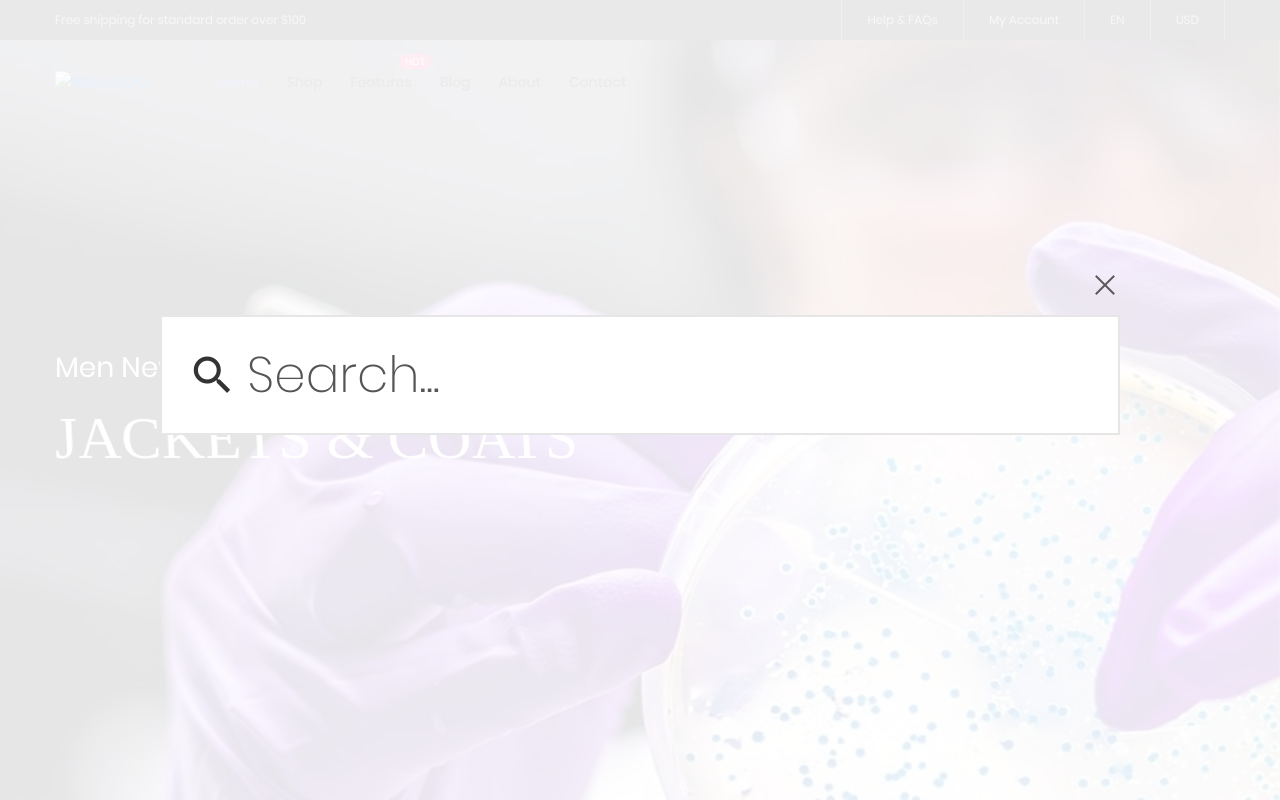
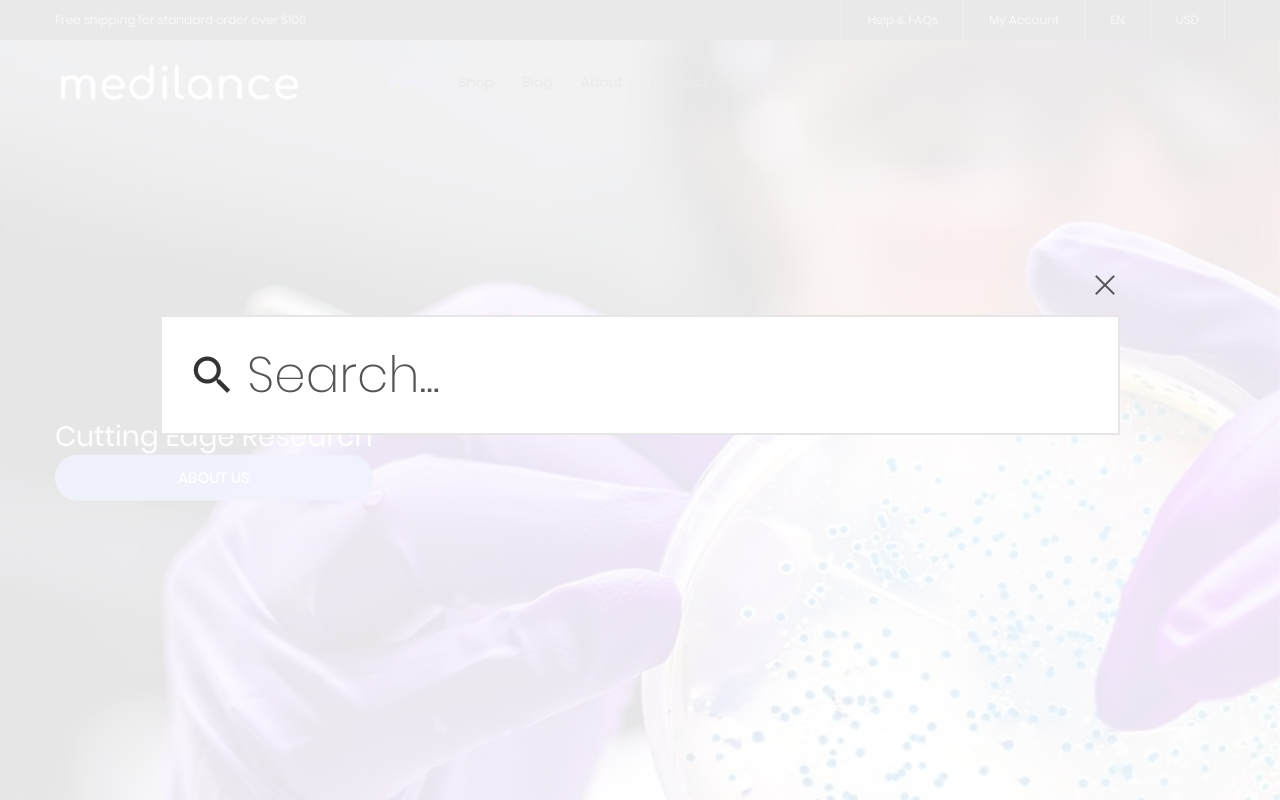
Before and after one commit to anmolgxrg/medilance.in, a plain HTML site: page index.html in a window 1280 px wide. Both pictures are taken after a click on the element 1199 px from the left and 82 px from the top of the page. Drawn offline with Linux system fonts and the light colour scheme; a web font is replaced by a local one.

Commit message:
Update index.html

```diff
--- a/index.html
+++ b/index.html
@@ -73,7 +73,7 @@
 
 					<!-- Logo desktop -->
 					<a href="#" class="logo">
-						<img src="images/icons/logo-01.png" alt="IMG-LOGO">
+						<img src="images/icons/logo-1.png" alt="IMG-LOGO">
 					</a>
 
 					<!-- Menu desktop -->
@@ -90,10 +90,6 @@
 
 							<li>
 								<a href="product.html">Shop</a>
-							</li>
-
-							<li class="label1" data-label1="hot">
-								<a href="shoping-cart.html">Features</a>
 							</li>
 
 							<li>
@@ -226,16 +222,12 @@
 
 							<div class="layer-slick1 animated visible-false" data-appear="fadeInUp" data-delay="800">
 								<span class="ltext-101 cl2 respon2">
-									Women Collection 2018
+									Cutting Edge Research
 								</span>
-
-								<h2 class="flex-c-m stext-101 cl0 size-101 bg1 bor1 hov-btn1 p-lr-15 trans-04">
-									NEW SEASON
-								</h2>
 
 
 								<a href="product.html" class="flex-c-m stext-101 cl0 size-101 bg1 bor1 hov-btn1 p-lr-15 trans-04">
-									Shop Now
+									About Us
 								</a>
 							 </div>
 						</div>
@@ -244,50 +236,37 @@
 
 				<div class="item-slick1" style="background-image: url(images/slide-02.jpg);">
 					<div class="container h-full">
-						<div class="flex-col-l-m h-full p-t-100 p-b-30 respon5">
-							<div class="layer-slick1 animated visible-false" data-appear="rollIn" data-delay="0">
+											<div class="flex-col-l-m h-full p-t-100 p-b-30 respon5">
+
+							<div class="layer-slick1 animated visible-false" data-appear="fadeInUp" data-delay="800">
 								<span class="ltext-101 cl2 respon2">
-									Men New-Season
+									Cutting Edge Research
 								</span>
-							</div>
 
-							<div class="layer-slick1 animated visible-false" data-appear="lightSpeedIn" data-delay="800">
-								<h2 class="ltext-201 cl2 p-t-19 p-b-43 respon1">
-									Jackets & Coats
-								</h2>
-							</div>
 
-							<div class="layer-slick1 animated visible-false" data-appear="slideInUp" data-delay="1600">
 								<a href="product.html" class="flex-c-m stext-101 cl0 size-101 bg1 bor1 hov-btn1 p-lr-15 trans-04">
-									Shop Now
+									About Us
 								</a>
-							</div>
+							 </div>
 						</div>
 					</div>
 				</div>
 
 				<div class="item-slick1" style="background-image: url(images/slide-03.jpg);">
 					<div class="container h-full">
-						<div class="flex-col-l-m h-full p-t-100 p-b-30 respon5">
-							<div class="layer-slick1 animated visible-false" data-appear="rotateInDownLeft" data-delay="0">
+												<div class="flex-col-l-m h-full p-t-100 p-b-30 respon5">
+
+							<div class="layer-slick1 animated visible-false" data-appear="fadeInUp" data-delay="800">
 								<span class="ltext-101 cl2 respon2">
-									Men Collection 2018
+									Cutting Edge Research
 								</span>
-							</div>
 
-							<div class="layer-slick1 animated visible-false" data-appear="rotateInUpRight" data-delay="800">
-								<h2 class="ltext-201 cl2 p-t-19 p-b-43 respon1">
-									New arrivals
-								</h2>
-							</div>
 
-							<div class="layer-slick1 animated visible-false" data-appear="rotateIn" data-delay="1600">
 								<a href="product.html" class="flex-c-m stext-101 cl0 size-101 bg1 bor1 hov-btn1 p-lr-15 trans-04">
-									Shop Now
+									About Us
 								</a>
-							</div>
+							 </div>
 						</div>
-					</div>
 				</div>
 			</div>
 		</div>
```
